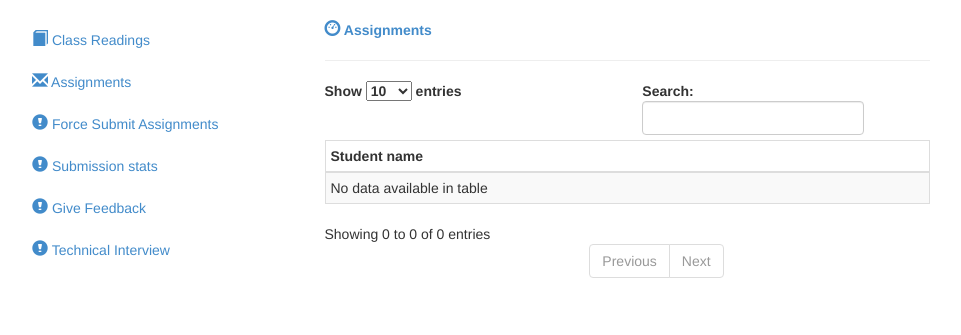
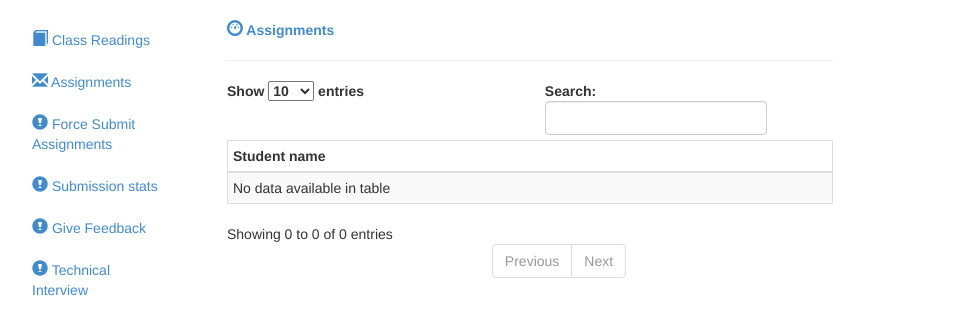
Before and after one commit to lynnUg/wopa_site, a Django app: page /stats/ in a window 1280 px wide. Shown: the part 51-386 px from the top of the page, without its empty margins (53-1014 px from the left). Run offline with Django 3.2, Linux system fonts and the light colour scheme; the visitor is signed in with stand-in values (Sample User, id 1); data comes from the database, SQL or seed files in the repository; data that the repository does not hold is empty; parts of the project's set-up code (start-up, migrations or seed data) failed here and were passed over; some libraries are stand-ins or nearby versions.

Commit message:
small fix

```diff
--- a/templates/wopa_submitter/base.html
+++ b/templates/wopa_submitter/base.html
@@ -49,7 +49,7 @@
 
 <div class="container">
     <div class="row">
-        <div class="col-md-3">
+        <div class="col-md-2">
             <ul class="nav nav-pills nav-stacked" id="userMenu">
            {% if user.is_staff %}
 
```
